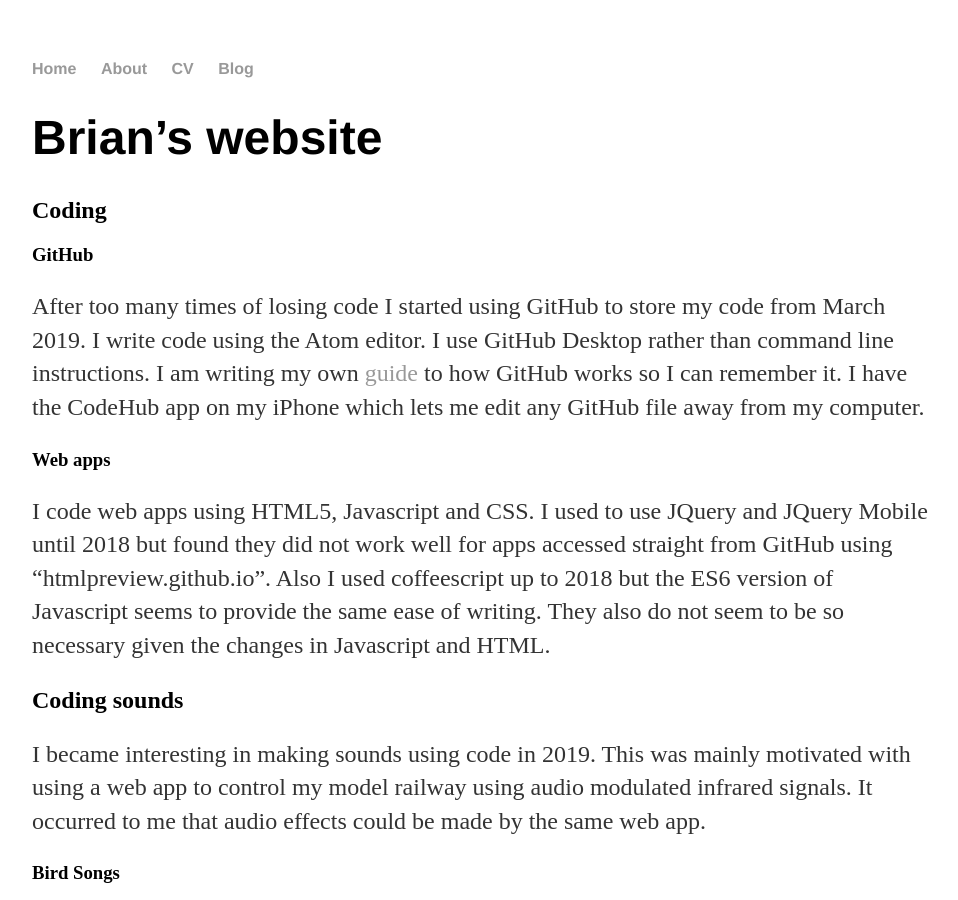
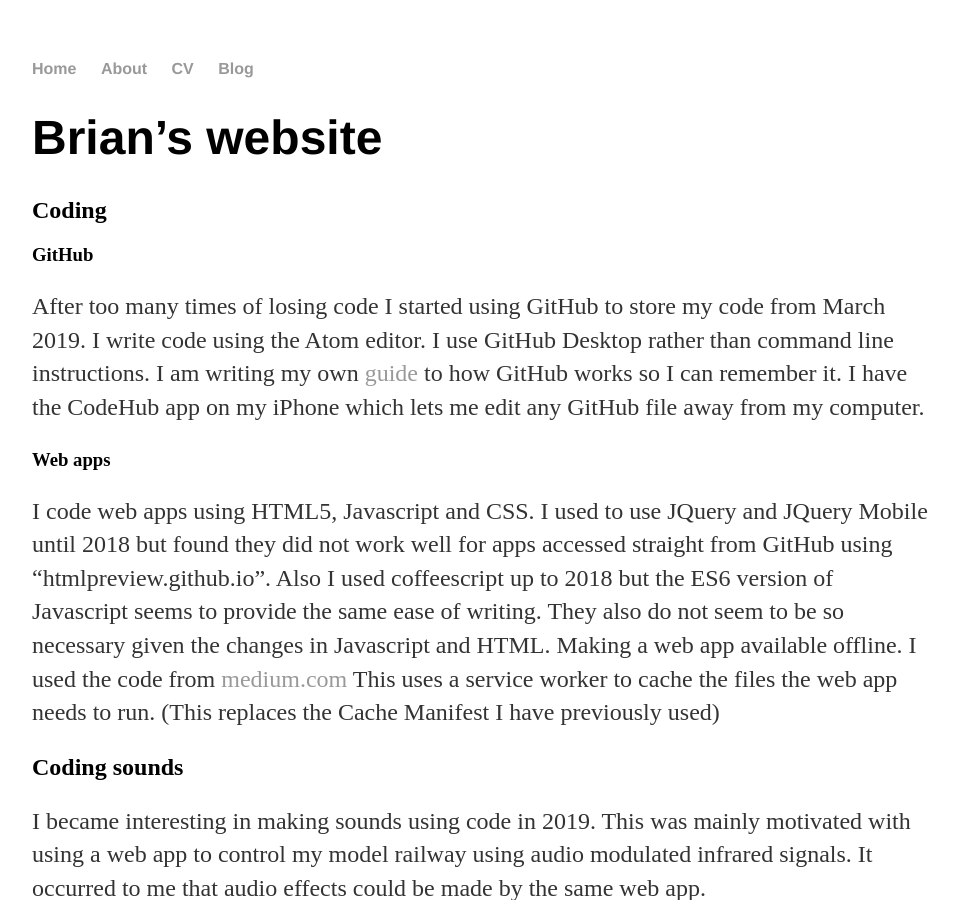
Before and after one commit to bwedgar/bwedgar.github.io, a Jekyll site: the page built from index.md, in a window 1280 px wide and 900 px high. Shown: the whole window, without its empty margins (160-1118 px from the left). Built offline with Jekyll 4.4.1, drawn with Linux system fonts in a browser that asks for light colours.

Commit message:
Update index.md

```diff
--- a/index.md
+++ b/index.md
@@ -12,6 +12,8 @@
 I have the CodeHub app on my iPhone which lets me edit any GitHub file away from my computer.
 ### Web apps
 I code web apps using HTML5, Javascript and CSS.  I used to use JQuery and JQuery Mobile until 2018 but found they did not work well for apps accessed straight from GitHub using "htmlpreview.github.io".   Also I used coffeescript up to 2018 but the ES6 version of Javascript seems to provide the same ease of writing. They also do not seem to be so necessary given the changes in Javascript and HTML.
+Making a web app available offline.  I used the code from [medium.com](https://medium.com/@onejohi/offline-web-apps-using-local-storage-and-service-workers-5d40467117b9)
+This uses a service worker to cache the files the web app needs to run. (This replaces the Cache Manifest I have previously used)
 
 ## Coding sounds
 I became interesting in making sounds using code in 2019.  This was mainly motivated with using a web app to control my model railway using audio modulated infrared signals.  It occurred to me that audio effects could be made by the same web app.
```
